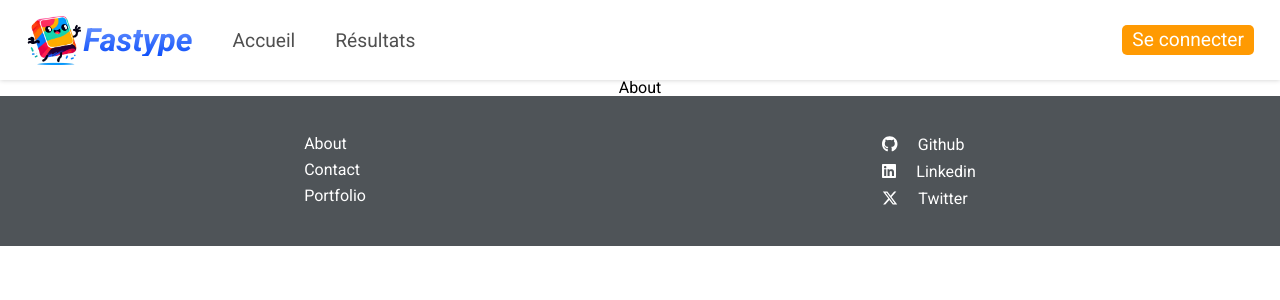
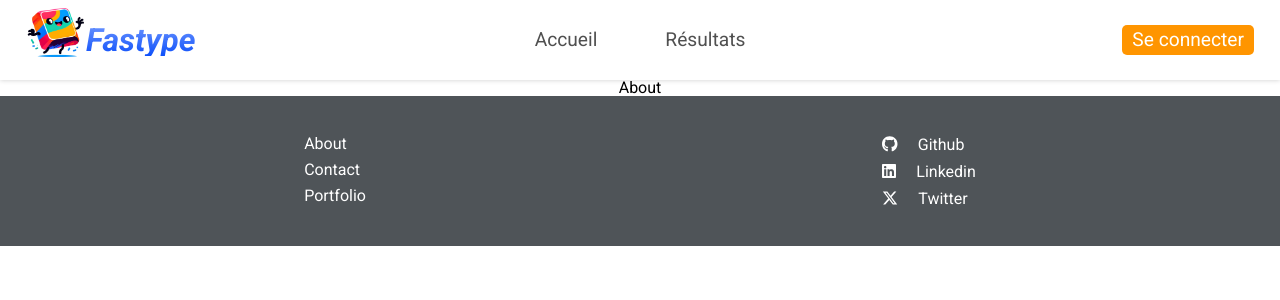
Before and after one commit to Incisif/fastype, a React (Vite) app in the folder fastype/: page /about in a window 1280 px wide. Shown: the top 300 px of the page. Built offline with nearby package versions, Linux system fonts and the light colour scheme.

Commit message:
Added new 3D button component for enhanced UI interaction

```diff
--- /dev/null
+++ b/fastype/src/components/ThreeDButton/index.tsx
@@ -0,0 +1,47 @@
+import styled from "styled-components";
+
+interface ThreeDButtonProps {
+  $backgroundColor: string;
+  $shadowColor: string;
+  color: string;
+  children: React.ReactNode;
+  onClick?: () => void;
+}
+
+
+const Styled3DButton = styled.button<ThreeDButtonProps>`
+  display: flex;
+  justify-content: center;
+  align-items: center;
+  border-radius: 5px;
+  padding: 5px 10px;
+  font-family: "Roboto", sans-serif;
+  font-size: 1.2rem;
+  background-color: ${(props) => props.$backgroundColor};
+  color: ${(props) => props.color};
+  transition: transform 0.1s ease-in-out, box-shadow 0.1s ease-in-out;
+  &:hover {
+    transform: translateY(-2px);
+    box-shadow: 0 3px 0 ${(props) => (props.$shadowColor)}, 0 0 0 1px ${(props) => (props.$shadowColor)};
+  }
+  &:active {
+    transform: translateY(0px);
+    box-shadow: none;
+  }
+`;
+
+const ThreeDButton: React.FC<ThreeDButtonProps> = ({
+  children,
+  color,
+  $backgroundColor,
+  $shadowColor,
+  onClick,
+}) => {
+  return (
+    <Styled3DButton onClick={onClick} color={color} $backgroundColor={$backgroundColor}
+    $shadowColor={$shadowColor}>
+      {children}
+    </Styled3DButton>
+  );
+};
+export default ThreeDButton;
--- a/fastype/src/components/header/index.tsx
+++ b/fastype/src/components/header/index.tsx
@@ -5,19 +5,19 @@ import LoginModal from "../LoginModal";
 import { useSelector } from "react-redux";
 import { RootState } from "../../store/store";
 import { Link } from "react-router-dom";
+import ThreeDButton from "../ThreeDButton/index";
 
 const HeaderContent = styled.div`
-  display: flex;
   width: 100vw;
   height: 80px;
   background-color: var(--white-color));
-  padding: 0 20px;
   box-shadow: 0 0 5px 0 rgba(0, 0, 0, 0.2);
+  align-items: center;
 `;
 
 const HeaderWrapper = styled.div`
-  display: flex;
-  justify-content: space-between;
+  display: grid;
+  grid-template-columns: 1fr 2fr 1fr;
   width: 1228px;
   height: 100%;
   margin: 0 auto;
@@ -36,7 +36,7 @@ const HeaderTitle = styled.h1`
   font-size: 2rem;
   font-weight: 700;
   font-style: italic;
-  background: -webkit-linear-gradient(#6C95FF, #0E50FA);
+  background: -webkit-linear-gradient(#6c95ff, #0e50fa);
   -webkit-background-clip: text;
   -webkit-text-fill-color: transparent;
   color: #ffffff;
@@ -44,67 +44,54 @@ const HeaderTitle = styled.h1`
 
 const NavBar = styled.nav`
   display: flex;
+  width: 100%;
+  height: 100%;
   justify-content: space-between;
-  width: 100%;
   color: var(--grey-color);
   font-family: "Roboto", sans-serif;
   font-size: 1.2rem;
-  align-self: flex-end;
-  margin-left: 40px;
-  align-items: center;
-  align-self: center;
 `;
 
-const NavBarLeft = styled.div`
+const LinksContainer = styled.div`
   display: flex;
-  gap: 40px;
-  margin-top: 7px;
-  a {
-    text-decoration: none;
-    position: relative;
-    padding-bottom: 5px;
-    transition: all 0.3s ease-in-out; // Ajoute une transition
+  gap: 3rem;
+  height: 100%;
+  align-items: center;
+  flex-grow: 1;
+  justify-content: center;
+`;
 
-    &:hover::after {
-      border-bottom: 2px solid #ffffff;
-    }
+const StyledLinks = styled(Link)`
+  justify-content: center;
+  align-items: center;
+  border-radius: 5px;
+  padding: 5px 10px;
+  font-size: 1.2rem;
+  transition: transform 0.1s ease-in-out, box-shadow 0.1s ease-in-out;
+  &:hover {
+    transform: translateY(-2px);
+    box-shadow: 0 3px 0 var(--shadow-connexion-button),
+      0 0 0 1px var(--shadow-connexion-button);
+  }
 
-    &::after {
-      content: "";
-      position: absolute;
-      bottom: 0;
-      left: 0;
-      right: 0;
-      border-bottom: 2px solid transparent;
-      transition: 0.3s ease;
-    }
+  &:active {
+    transform: translateY(0px);
+    box-shadow: none;
   }
-`;
-const StyledLinks = styled(Link)`
 `;
 const NavBarRight = styled.div`
   display: flex;
-  gap: 40px;
   align-items: center;
 `;
-const ButtonConnexion = styled.button`
-z-index: 1;
-  border-radius: 5px;
-  height: 30px;
-  padding: 0 10px;
-  font-size: 1.2rem;
-  position: relative;
-  background-color: var(--orange-gold-color);
-  color: var(--white-color);
-  &:hover {
-    border: 1px solid #9b8c77;
-    transform: translateY(-2px);
-    box-shadow: 0 3px 0 #9b8c77; /* Ajout de l'ombre au survol */
-  }
-  &:active {
-    transform: translateY(0px);
-    box-shadow: 0 0px 0 #9b8c77; /* Retrait de l'ombre au clic */
-  }
+const LeftContainer = styled.div`
+  display: flex;
+  align-items: center;
+`;
+const MiddleContainer = styled.div``;
+const RightContainer = styled.div`
+  display: flex;
+  align-items: center;
+  justify-content: flex-end;
 `;
 
 const Header: React.FC = () => {
@@ -118,22 +105,31 @@ const Header: React.FC = () => {
 
   return (
     <HeaderContent>
-      <HeaderWrapper>
-        <Logo src={logo} alt="Fastype logo" />
-
-        <HeaderTitle>Fastype</HeaderTitle>
+      <HeaderWrapper className="HeadWrapper">
+        <LeftContainer>
+          <Logo src={logo} alt="Fastype logo" />
+          <HeaderTitle>Fastype</HeaderTitle>
+        </LeftContainer>
+        <MiddleContainer>
         <NavBar>
-          <NavBarLeft>
+          <LinksContainer className="linksContainer">
             <StyledLinks to="/">Accueil</StyledLinks>
             <StyledLinks to="/results">Résultats</StyledLinks>
-          </NavBarLeft>
-          <NavBarRight>
-            <ButtonConnexion onClick={handleModalToggle}>
-              {!isLoggedIn ? "Se connecter" : "Déconnexion"}
-            </ButtonConnexion>
-          </NavBarRight>
+          </LinksContainer>
+          <NavBarRight></NavBarRight>
           {isModalOpen && <LoginModal onClose={handleModalToggle} />}
         </NavBar>
+        </MiddleContainer>
+        <RightContainer>
+        <ThreeDButton
+          onClick={handleModalToggle}
+          color={"white"}
+          $backgroundColor={"var(--connexion-button)"}
+          $shadowColor={"var(--shadow-connexion-button)"}
+        >
+          {!isLoggedIn ? "Se connecter" : "Déconnexion"}
+        </ThreeDButton>
+        </RightContainer>
       </HeaderWrapper>
     </HeaderContent>
   );
--- a/fastype/src/styles/main.css
+++ b/fastype/src/styles/main.css
@@ -3,7 +3,6 @@
   --font-color: #ffffff;
   --violet-color: #a661ff;
   --dark-violet-color: #5914b1;
-  --orange-gold-color: #FF9A02;
 
   /*Dial colors*/
   --timing-stroke-color: #8a3cee;
@@ -14,4 +13,6 @@
 
   /*Buttons colors*/
   --Next-button-color: #52AC4B;
+  --connexion-button: hsl(35, 100%, 50%);
+  --shadow-connexion-button: hsl(35, 15%, 54%);
 }
```
